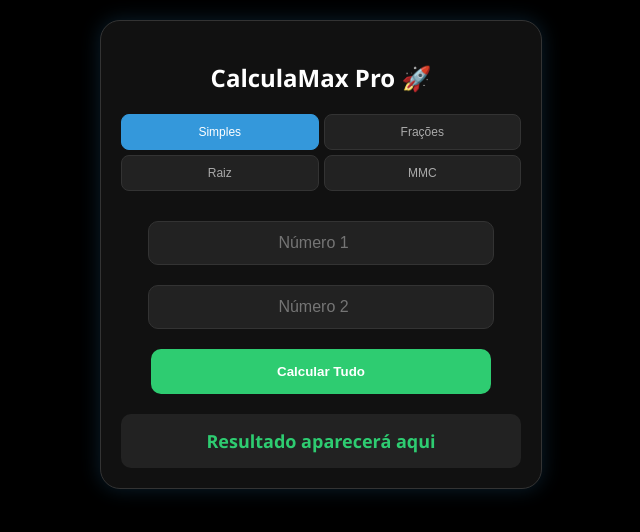
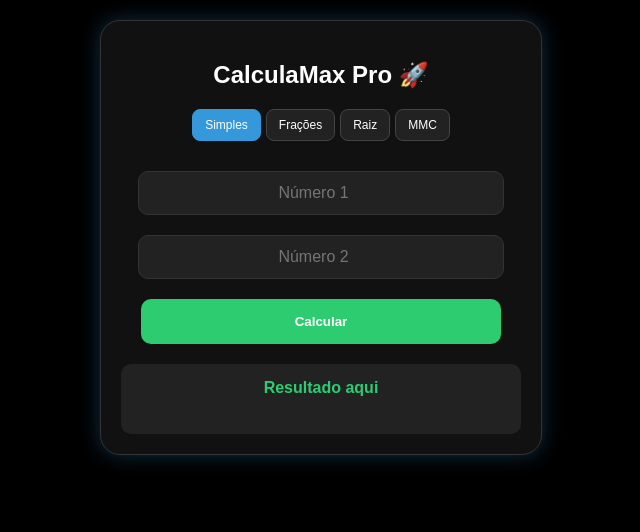
Before and after one commit to Dahk-script/calculamax, a plain HTML site: page index.html in a window 1280 px wide. Both pictures are taken after a click on the button "Simples". Shown: the whole page, without its empty margins (319-959 px from the left). Drawn offline with Linux system fonts and the light colour scheme.

Commit message:
index.html
Signed-off-by: Dahk-script <davidhenriquediask@gmail.com>

```diff
--- a/index.html
+++ b/index.html
@@ -5,88 +5,71 @@
     <meta name="viewport" content="width=device-width, initial-scale=1.0">
     <title>CalculaMax Pro 🚀</title>
     <style>
-        body { background-color: #000; color: white; font-family: 'Segoe UI', Tahoma, Geneva, Verdana, sans-serif; display: flex; justify-content: center; align-items: flex-start; min-height: 100vh; margin: 0; padding-top: 20px; }
-        .app-container { background: #111; width: 90%; max-width: 400px; border-radius: 20px; padding: 20px; box-shadow: 0 0 20px rgba(52, 152, 219, 0.2); border: 1px solid #333; text-align: center; }
-        .tabs { display: grid; grid-template-columns: 1fr 1fr; gap: 5px; margin-bottom: 20px; }
-        .tab-btn { background: #222; color: #aaa; border: 1px solid #333; padding: 10px; cursor: pointer; border-radius: 8px; font-size: 12px; }
-        .tab-btn.active { background: #3498db; color: white; border-color: #3498db; }
-        .content { display: none; animation: fadeIn 0.3s; }
+        body { background-color: #000; color: white; font-family: sans-serif; display: flex; justify-content: center; margin: 0; padding-top: 20px; }
+        .app { background: #111; width: 90%; max-width: 400px; border-radius: 20px; padding: 20px; border: 1px solid #333; text-align: center; box-shadow: 0 0 20px rgba(52,152,219,0.3); }
+        .tabs { display: flex; flex-wrap: wrap; gap: 5px; margin-bottom: 20px; justify-content: center; }
+        .tab-btn { background: #222; color: #fff; border: 1px solid #444; padding: 8px 12px; border-radius: 8px; cursor: pointer; font-size: 12px; }
+        .tab-btn.active { background: #3498db; border-color: #3498db; }
+        .content { display: none; }
         .content.active { display: block; }
-        input { width: 80%; padding: 12px; margin: 10px 0; border-radius: 10px; border: 1px solid #333; background: #222; color: white; text-align: center; font-size: 16px; }
-        .calc-btn { background: #2ecc71; color: white; border: none; padding: 15px 30px; border-radius: 10px; font-weight: bold; cursor: pointer; width: 85%; margin-top: 10px; }
-        #res { margin-top: 20px; padding: 15px; background: #222; border-radius: 10px; color: #2ecc71; font-size: 18px; font-weight: bold; }
-        @keyframes fadeIn { from { opacity: 0; } to { opacity: 1; } }
+        input { width: 85%; padding: 12px; margin: 10px 0; border-radius: 10px; border: 1px solid #333; background: #222; color: white; text-align: center; font-size: 16px; }
+        .calc-btn { background: #2ecc71; color: white; border: none; padding: 15px; border-radius: 10px; font-weight: bold; width: 90%; margin-top: 10px; cursor: pointer; }
+        #res { margin-top: 20px; padding: 15px; background: #222; border-radius: 10px; color: #2ecc71; font-weight: bold; min-height: 40px; }
     </style>
 </head>
 <body>
-
-<div class="app-container">
+    <div class="app">
         <h2>CalculaMax Pro 🚀</h2>
-
         <div class="tabs">
-        <button class="tab-btn active" onclick="openTab('simples')">Simples</button>
-        <button class="tab-btn" onclick="openTab('fracao')">Frações</button>
-        <button class="tab-btn" onclick="openTab('raiz')">Raiz</button>
-        <button class="tab-btn" onclick="openTab('mmc')">MMC</button>
+            <button class="tab-btn active" onclick="openTab(event, 'simples')">Simples</button>
+            <button class="tab-btn" onclick="openTab(event, 'fracao')">Frações</button>
+            <button class="tab-btn" onclick="openTab(event, 'raiz')">Raiz</button>
+            <button class="tab-btn" onclick="openTab(event, 'mmc')">MMC</button>
         </div>
-
         <div id="simples" class="content active">
             <input type="number" id="s1" placeholder="Número 1">
             <input type="number" id="s2" placeholder="Número 2">
-        <button class="calc-btn" onclick="calcSimples()">Calcular Tudo</button>
+            <button class="calc-btn" onclick="calcSimples()">Calcular</button>
         </div>
-
         <div id="fracao" class="content">
             <input type="number" id="f1" placeholder="Numerador">
-        <p>_________</p>
             <input type="number" id="f2" placeholder="Denominador">
-        <button class="calc-btn" onclick="calcFracao()">Ver Decimal</button>
+            <button class="calc-btn" onclick="calcFracao()">Calcular Fração</button>
         </div>
-
         <div id="raiz" class="content">
-        <input type="number" id="r1" placeholder="Número para Raiz">
+            <input type="number" id="r1" placeholder="Número">
             <button class="calc-btn" onclick="calcRaiz()">Calcular Raiz</button>
         </div>
-
         <div id="mmc" class="content">
-        <input type="text" id="m1" placeholder="Ex: 10, 20, 30">
+            <input type="text" id="m1" placeholder="Números (ex: 10, 20)">
             <button class="calc-btn" onclick="calcMMC()">Calcular MMC</button>
         </div>
-
-    <div id="res">Resultado aparecerá aqui</div>
+        <div id="res">Resultado aqui</div>
     </div>
-
     <script>
-    function openTab(tabName) {
+        function openTab(evt, name) {
             document.querySelectorAll('.content').forEach(c => c.classList.remove('active'));
             document.querySelectorAll('.tab-btn').forEach(b => b.classList.remove('active'));
-        document.getElementById(tabName).classList.add('active');
-        event.currentTarget.classList.add('active');
-        document.getElementById('res').innerText = "Resultado aparecerá aqui";
+            document.getElementById(name).classList.add('active');
+            evt.currentTarget.classList.add('active');
         }
-
         function calcSimples() {
             let n1 = parseFloat(document.getElementById('s1').value);
             let n2 = parseFloat(document.getElementById('s2').value);
-        if(isNaN(n1) || isNaN(n2)) return alert("Digite os números!");
-        document.getElementById('res').innerHTML = `Soma: ${n1+n2}<br>Sub: ${n1-n2}<br>Mult: ${n1*n2}<br>Div: ${(n1/n2).toFixed(2)}`;
+            document.getElementById('res').innerHTML = `Soma: ${n1+n2} | Sub: ${n1-n2}<br>Mult: ${n1*n2} | Div: ${(n1/n2).toFixed(2)}`;
         }
-
         function calcFracao() {
             let n1 = parseFloat(document.getElementById('f1').value);
             let n2 = parseFloat(document.getElementById('f2').value);
-        document.getElementById('res').innerText = "Resultado: " + (n1/n2).toFixed(2);
+            document.getElementById('res').innerText = `Decimal: ${(n1/n2).toFixed(2)}`;
         }
-
         function calcRaiz() {
-        let n1 = parseFloat(document.getElementById('r1').value);
-        document.getElementById('res').innerText = "Raiz Quadrada: " + Math.sqrt(n1).toFixed(2);
+            let n = parseFloat(document.getElementById('r1').value);
+            document.getElementById('res').innerText = `Raiz: ${Math.sqrt(n).toFixed(2)}`;
         }
-
         function calcMMC() {
-        document.getElementById('res').innerText = "Função MMC em processamento...";
+            document.getElementById('res').innerText = "MMC em breve!";
         }
     </script>
-
 </body>
 </html>
```
Lines whose indentation alone changed are shown as unchanged.
